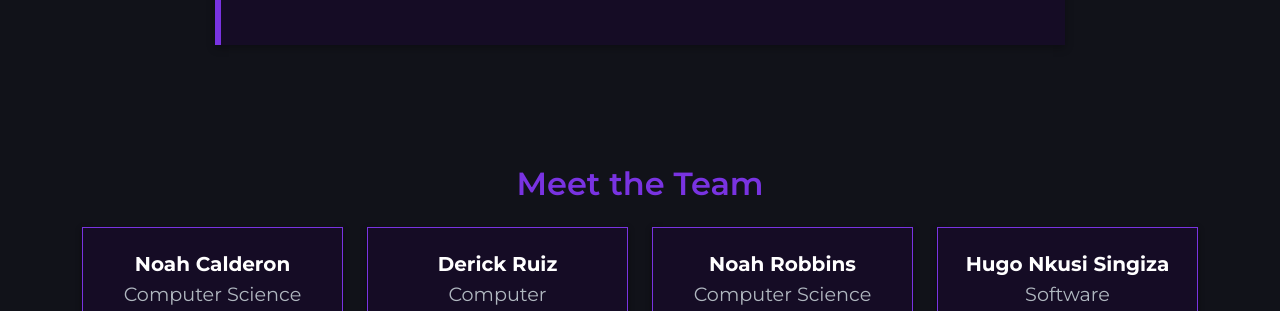
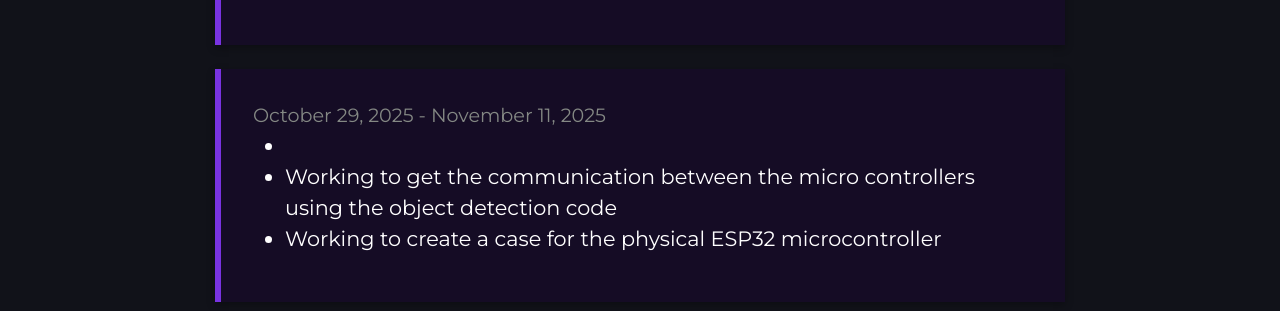
Before and after one commit to aigcu/VSiD-website, a website: page index.html in a window 1280 px wide. Shown: the part 5730-6041 px from the top of the page. Drawn offline with nearby package versions, Linux system fonts and the light colour scheme.

Commit message:
added weekly update

```diff
--- a/index.html
+++ b/index.html
@@ -266,7 +266,14 @@
                 </ul>
             </div>
 
-
+            <div class="update-box mx-auto" style="max-width:850px;">
+                <p class="mb-0" id="projectUpdate">October 29, 2025 - November 11, 2025</p>
+                <ul>
+                    <li></li>
+                    <li>Working to get the communication between the micro controllers using the object detection code</li>
+                    <li>Working to create a case for the physical ESP32 microcontroller</li>
+                </ul>
+            </div>
 
              <!---
             <div class="update-box mx-auto" style="max-width:850px;">
```
